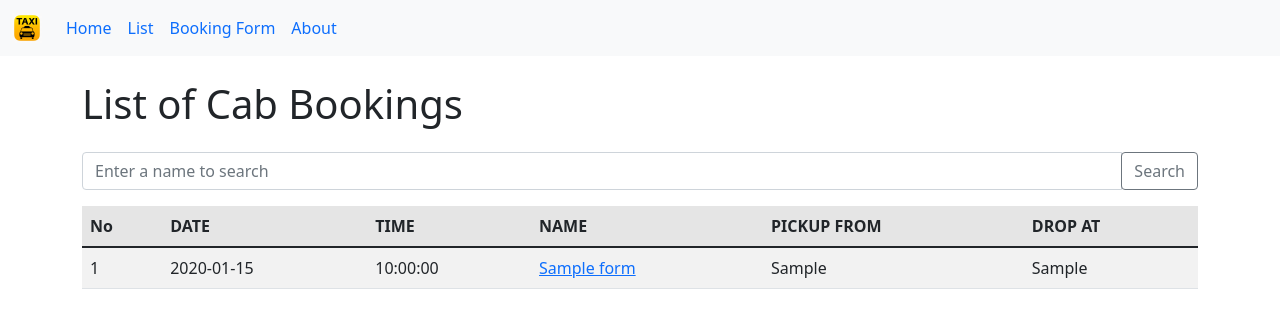
After one commit to vinodvv/cab_booking_form, a Flask app: page /list in a window 1280 px wide. The commit adds this page. Shown: the top 328 px of the page. Run offline with Flask 3, Linux system fonts and the light colour scheme; tables that the repository leaves empty hold one stand-in row (values such as "Sample post").

Commit message:
Add search functionality to list page

```diff
--- a/app.py
+++ b/app.py
@@ -1,6 +1,23 @@
-from flask import Flask, render_template
+from flask import Flask, render_template, request, flash
+from flask_mail import Mail, Message
+
+from models import db, Form
+
+from datetime import datetime
 
 app = Flask(__name__)
+
+app.config["SECRET_KEY"] = "mycabbooking123"
+app.config["SQLALCHEMY_DATABASE_URI"] = "sqlite:///cab_data.db"
+app.config["MAIL_SERVER"] = "smtp.gmail.com"
+app.config["MAIL_PORT"] = 465
+app.config["MAIL_USE_SSL"] = True
+app.config["MAIL_USERNAME"] = "vinovijayan@gmail.com"
+app.config["MAIL_PASSWORD"] = "ekyvqmcykprdubjx"
+
+db.init_app(app)
+
+mail = Mail(app)
 
 
 @app.route("/")
@@ -8,10 +25,93 @@ def home():
     return render_template("home.html")
 
 
-@app.route("/book_cab")
+@app.route("/book_cab", methods=['GET', 'POST'])
 def book_cab():
+    entries = []
 
-    return render_template("book_cab.html")
+    if request.method == "POST":
+        name = request.form["name"].title()
+        mobile = request.form["mobile"]
+        email = request.form["email"]
+        pickup = request.form["from"].upper()
+        drop = request.form["to"].upper()
+        date = request.form["date"]
+        date_obj = datetime.strptime(date, "%Y-%m-%d")
+        formated_date = date_obj.strftime("%d-%B-%Y")
+        time = request.form["time"]
+        time_obj = datetime.strptime(time, "%H:%M").time()
+        formated_time = time_obj.strftime("%I:%M %p")
+        vehicle = request.form["vehicle"].title()
+
+        form = Form(name=name, mobile=mobile, email=email,
+                    pickup=pickup, drop=drop, date=date_obj, time=time_obj, vehicle=vehicle)
+
+        entries.append(form)
+        db.session.add(form)
+        db.session.commit()
+
+        message_body = f"Hi, {name}, your cab has been booked.\n\n" \
+                       f"Here are your cab booking data:\n\n Name: {name}\n\n Mobile No. {mobile}\n\n From: {pickup}\n\n" \
+                       f"To: {drop}\n\n Date: {date}\n\n Time: {time} hrs\n\n Type of cab: {vehicle}.\n\n" \
+                       f"You will be receiving confirmation message from Garden City Cabs shortly.\n\n\n" \
+                       f"Thank you.\n\n Vinod\n\n\n" \
+                       f"This is automatically generated email please do not reply"
+
+        message = Message(subject=f"Cab request {name}",
+                          sender=app.config["MAIL_USERNAME"],
+                          recipients=[email],
+                          body=message_body)
+        mail.send(message)
+
+        flash(f"{name}, your cab booking request submitted successfully!", "success")
+
+        with open("output/booking.txt", 'w') as file:
+            lines = [
+                "cab requirement: laminaar aviation infotech (india) private limited",
+                "please provide cab as per the details below: ",
+                "name: "+ name,
+                "from: "+ pickup,
+                "to: "+ drop,
+                f"date: {formated_date}",
+                f"time:  {time}  hrs, ({formated_time})",
+                "vehicle: "+ vehicle,
+                "contact: "+ mobile,
+                "please confirm cab booking.",
+                "thanks!"
+            ]
+
+            for line in lines:
+                file.write(line.upper() + '\n')
+                file.write('\n')
+
+    return render_template("book_cab.html", entries=entries)
 
 
-app.run(debug=True, port=5001)
+@app.route("/list")
+def booking_list():
+    bookings = Form.query.all()
+    return render_template('list.html', bookings=bookings)
+
+
+@app.route('/search', methods=['GET', 'POST'])
+def search():
+    bookings = Form.query.all()
+    if request.method == 'POST':
+        search_query = request.form['search_query']
+        matching_records = Form.query.filter(Form.name.ilike(f"%{search_query}%")).all()
+        return render_template('list.html', bookings=matching_records)
+    return render_template('list.html', bookings=bookings)
+
+
+@app.route("/booking/<int:booking_id>")
+def booking_detail(booking_id):
+    booking = Form.query.filter_by(id=booking_id).first()
+    if booking:
+        return render_template("booking_detail.html", booking=booking)
+    return f"Cab booking details not available."
+
+
+if __name__ == "__main__":
+    with app.app_context():
+        db.create_all()
+        app.run(debug=True, port=5001)
--- /dev/null
+++ b/static/css/style.css
@@ -0,0 +1,12 @@
+/* Table pagination styling */
+.paging-nav {
+    text-align: right;
+    padding-top: 2px;
+    font-size: 20px;
+    padding-bottom: 10px;
+}
+
+.paging-nav .selected-page {
+    background: #187ed5;
+    font-weight: bold;
+}
--- a/templates/base.html
+++ b/templates/base.html
@@ -4,10 +4,11 @@
         <meta charset="utf-8">
         <meta name="viewport" content="width-device-width, initial-scale=1, shrink-to-fit=np">
         <link rel="stylesheet" href="https://cdn.jsdelivr.net/npm/bootstrap@5.1.3/dist/css/bootstrap.min.css">
+        <link rel="stylesheet" type="text/css" href="{{ 'static/css/style.css' }}">
 
     </head>
     <body>
-     {% include 'navbar.html' %}
+    {% include 'navbar.html' %}
     {% block content %}
 
     {% endblock content %}
--- /dev/null
+++ b/templates/list.html
@@ -0,0 +1,40 @@
+{% extends 'base.html' %}
+{% block content %}
+    <div class="container">
+        <h1 class="mt-4 mb-4">List of Cab Bookings</h1>
+
+        <form action="{{ url_for('search') }}" method="POST">
+            <div class="input-group mb-3">
+                <input type="text" class="form-control" placeholder="Enter a name to search" name="search_query" aria-describedby="button-addon2">
+                <div class="input-group-append">
+                    <button class="btn btn-outline-secondary" type="submit" id="button-addon2">Search</button>
+                </div>
+            </div>
+        </form>
+
+        <table class="table table-striped table-hover">
+            <thead>
+                <tr class="table-active">
+                    <th>No</th>
+                    <th>DATE</th>
+                    <th>TIME</th>
+                    <th>NAME</th>
+                    <th>PICKUP FROM</th>
+                    <th>DROP AT</th>
+                </tr>
+            </thead>
+            <tbody>
+                {% for booking in bookings %}
+                    <tr>
+                        <td>{{ loop.index }}</td>
+                        <td>{{ booking.date }}</td>
+                        <td>{{ booking.time }}</td>
+                        <td><a href="{{ url_for('booking_detail', booking_id=booking.id) }}">{{ booking.name }}</a></td>
+                        <td>{{ booking.pickup }}</td>
+                        <td>{{ booking.drop }}</td>
+                    </tr>
+                {% endfor %}
+            </tbody>
+        </table>
+    </div>
+{% endblock content %}
--- a/templates/navbar.html
+++ b/templates/navbar.html
@@ -13,7 +13,7 @@
                     <a class="nav-link active" aria-current="page" href="/">Home</a>
                 </li>
                  <li class="nav-item">
-                    <a class="nav-link active" aria-current="page" href="#">List</a>
+                    <a class="nav-link active" aria-current="page" href="/list">List</a>
                 </li>
                  <li class="nav-item">
                     <a class="nav-link active" aria-current="page" href="/book_cab">Booking Form</a>
```
Also changed, not shown: models.py (added, +25 -0 lines), templates/booking_detail.html (added, +18 -0 lines).
